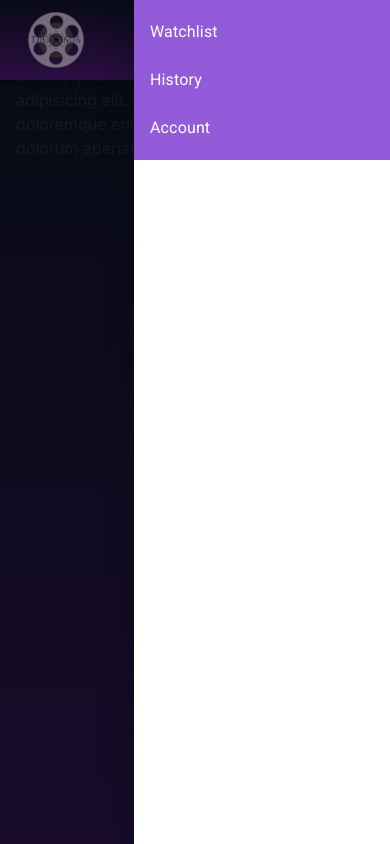
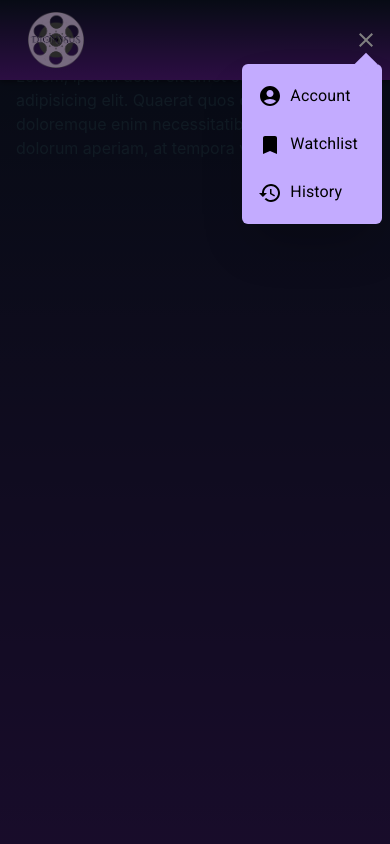
Before and after one commit to LycaonIndustries/Dionysus-Frontend, a React (Vite) app: page /history in a window 390 px wide. Both pictures are taken after a click on the button "menu". Shown: the top 844 px of the page. Built offline with nearby package versions, Linux system fonts and the light colour scheme; a web font is replaced by a local one.

Commit message:
Update mobile header

```diff
--- a/src/layouts/Header.tsx
+++ b/src/layouts/Header.tsx
@@ -1,28 +1,30 @@
-import React, { useState } from "react";
+import AccountCircle from "@mui/icons-material/AccountCircle";
+import BookmarkIcon from "@mui/icons-material/Bookmark"; // Import Bookmark icon
+import CloseIcon from "@mui/icons-material/Close";
+import HistoryIcon from "@mui/icons-material/History"; // Import History icon
+import MenuIcon from "@mui/icons-material/Menu";
 import AppBar from "@mui/material/AppBar";
-import Toolbar from "@mui/material/Toolbar";
-import Typography from "@mui/material/Typography";
 import IconButton from "@mui/material/IconButton";
-import MenuIcon from "@mui/icons-material/Menu";
-import CloseIcon from "@mui/icons-material/Close";
-import AccountCircle from "@mui/icons-material/AccountCircle";
-import { Link } from "react-router-dom";
-import Drawer from "@mui/material/Drawer";
 import List from "@mui/material/List";
 import ListItem from "@mui/material/ListItem";
 import ListItemButton from "@mui/material/ListItemButton";
 import ListItemText from "@mui/material/ListItemText";
+import Modal from "@mui/material/Modal";
+import Toolbar from "@mui/material/Toolbar";
 import useMediaQuery from "@mui/material/useMediaQuery";
-import logo from "../assets/img/dionysus-logo-transparent.png"; // Import the logo
+import React, { useState } from "react";
+import { Link } from "react-router-dom";
+import logo from "../assets/img/dionysus-logo-transparent.png";
 
 interface NavButton {
   label: string;
   path: string;
+  icon?: React.ReactNode;
 }
 
 const navButtons: NavButton[] = [
-  { label: "Watchlist", path: "/watchlist" },
-  { label: "History", path: "/history" },
+  { label: "Watchlist", path: "/watchlist", icon: <BookmarkIcon /> }, // Add icons here
+  { label: "History", path: "/history", icon: <HistoryIcon /> },
 ];
 
 const Header: React.FC = () => {
@@ -35,15 +37,10 @@ const Header: React.FC = () => {
 
   return (
     <AppBar className="border-none bg-gradient-to-b from-slate-900 to-purple-900">
-      <Toolbar className="flex items-center justify-between px-4">
-        <Typography
-          variant="h4"
-          component={Link}
-          to="/"
-          className="font-bold font-kalina flex-grow bg-gradient-to-tr from-pink-400 to-purple-900 bg-clip-text text-transparent hover:text-brand-light text-left"
-        >
-          <img src={logo} alt="Dionysus Logo" className="w-20 h-20 p-3"></img>
-        </Typography>
+      <Toolbar className="flex items-center justify-between px-4 relative">
+        <Link to="/">
+          <img src={logo} alt="Dionysus Logo" className="w-20 h-20 p-3" />
+        </Link>
 
         {/* Desktop Navigation */}
         {isDesktop && (
@@ -73,37 +70,63 @@ const Header: React.FC = () => {
 
         {/* Hamburger Menu (only on mobile) */}
         {!isDesktop && (
+          <div className="relative">
             <IconButton
               edge="end"
               color="inherit"
               aria-label="menu"
               onClick={toggleMobileMenu}
+              className="z-10"
             >
               {isMobileMenuOpen ? <CloseIcon /> : <MenuIcon />}
             </IconButton>
-        )}
 
-        {/* Mobile Drawer */}
-        <Drawer
-          anchor="right"
+            {/* Mobile Modal (with arrow) */}
+            <Modal
               open={isMobileMenuOpen}
               onClose={toggleMobileMenu}
+              aria-labelledby="mobile-menu-modal-title"
+              aria-describedby="mobile-menu-modal-description"
             >
-          <List className="bg-brand w-64">
+              <div className="absolute top-16 right-2 w-auto bg-brand-light shadow-2xl rounded-md pl-0 pr-2">
+                <div className="absolute top-0 right-2 -mt-2 w-4 h-4 bg-brand-light transform rotate-45"></div>
+                <List>
+                  {/* Account Link */}
+                  <ListItem disablePadding>
+                    <ListItemButton
+                      component={Link}
+                      to="/account"
+                      onClick={toggleMobileMenu}
+                    >
+                      <AccountCircle className="mr-2 text-black" />{" "}
+                      {/* Icon in Account link */}
+                      <ListItemText className="text-black" primary="Account" />
+                    </ListItemButton>
+                  </ListItem>
+
                   {navButtons.map((button) => (
                     <ListItem key={button.label} disablePadding>
-                <ListItemButton component={Link} to={button.path}>
-                  <ListItemText primary={button.label} className="text-white" />
+                      <ListItemButton
+                        component={Link}
+                        to={button.path}
+                        onClick={toggleMobileMenu}
+                      >
+                        {button.icon && (
+                          <span className="mr-2 text-black">{button.icon}</span>
+                        )}{" "}
+                        {/* Render the icon */}
+                        <ListItemText
+                          className="text-black"
+                          primary={button.label}
+                        />
                       </ListItemButton>
                     </ListItem>
                   ))}
-            <ListItem disablePadding>
-              <ListItemButton component={Link} to="/account">
-                <ListItemText primary="Account" className="text-white" />
-              </ListItemButton>
-            </ListItem>
                 </List>
-        </Drawer>
+              </div>
+            </Modal>
+          </div>
+        )}
       </Toolbar>
     </AppBar>
   );
```
Lines whose indentation alone changed are shown as unchanged.
